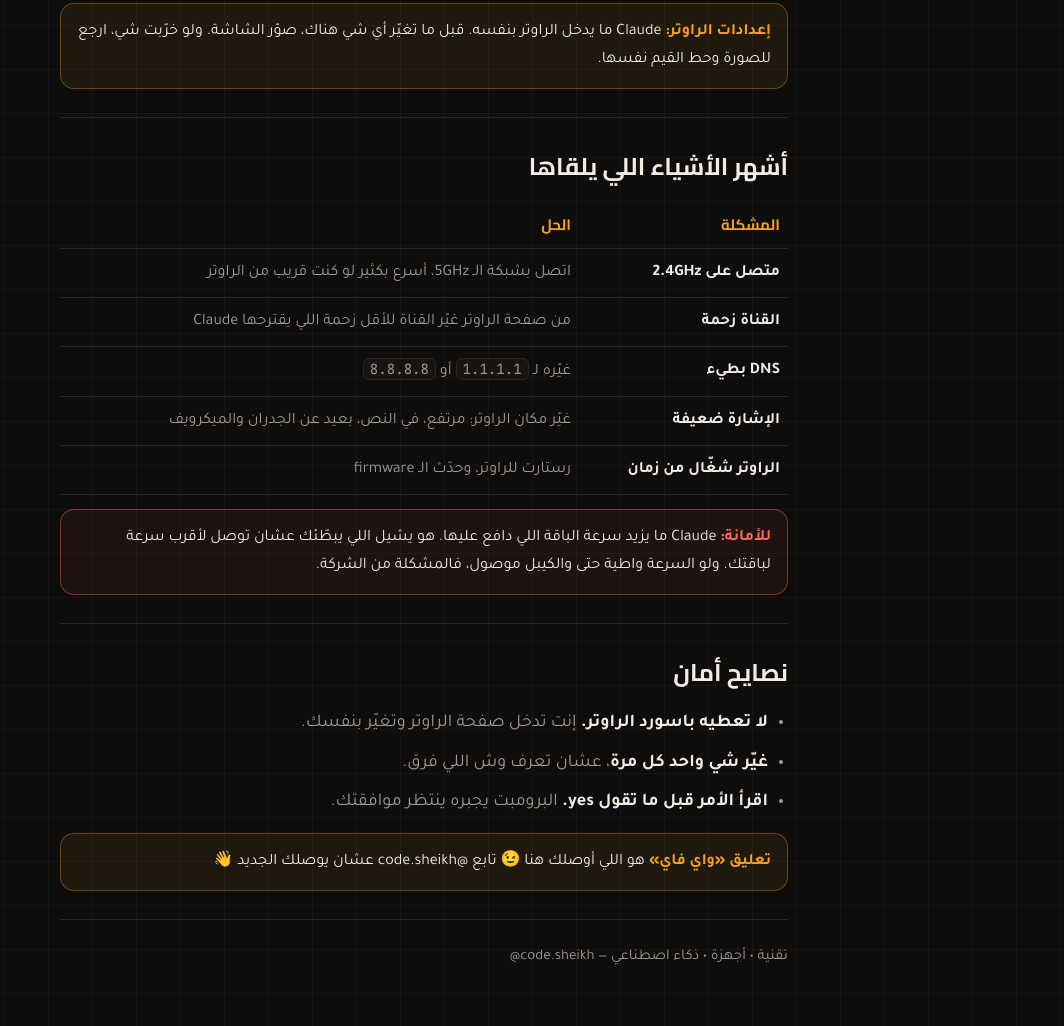
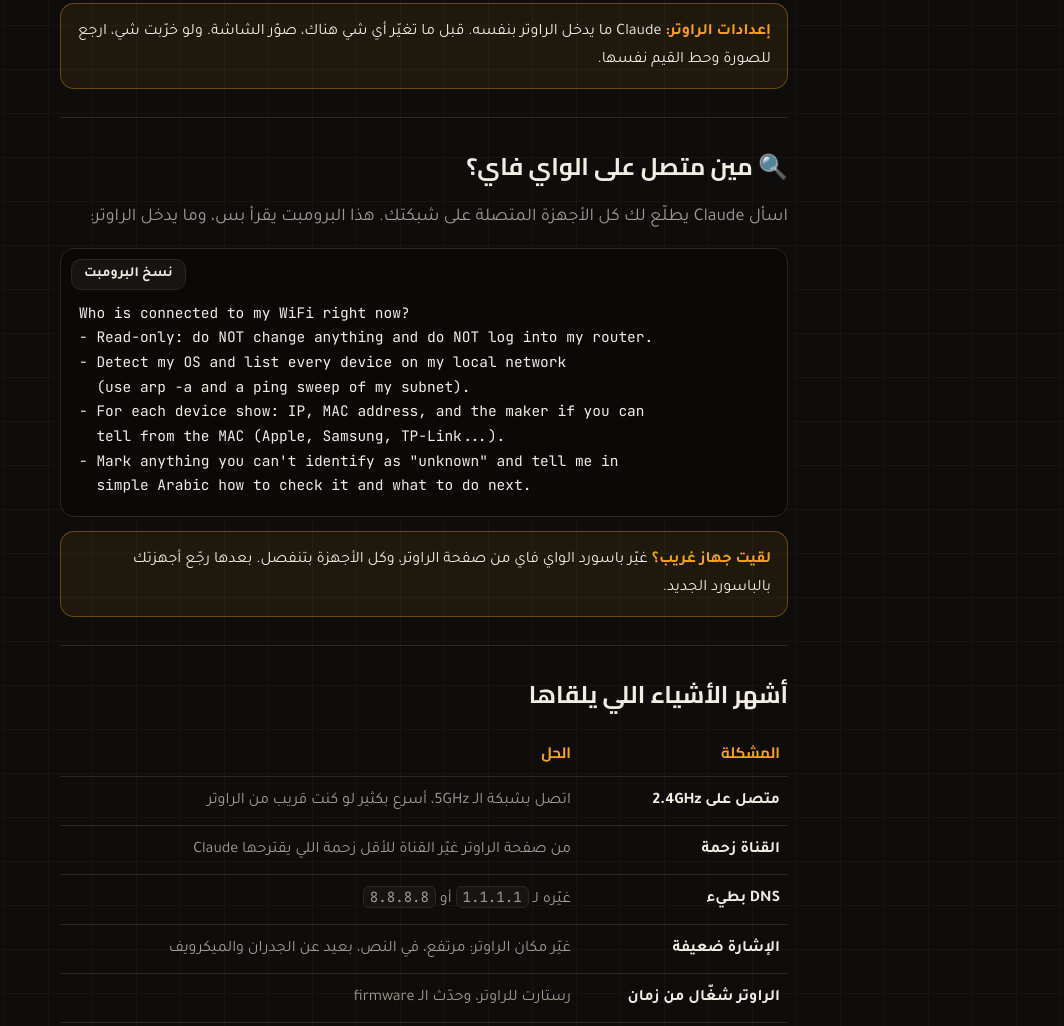
Before and after one commit to omar11169/wifi-claude-guide, a plain HTML site: page index.html in a window 1280 px wide. Shown: the part 2703-3729 px from the top of the page, without its empty margins (216-1280 px from the left). Drawn offline with Linux system fonts and the light colour scheme.

Commit message:
Add who's-connected prompt
Co-Authored-By: Claude Opus 5.5 <noreply@anthropic.com>
Claude-Session: https://claude.ai/code/session_013cHZrF9sqkp6ucSHDwaig3

```diff
--- a/index.html
+++ b/index.html
@@ -183,6 +183,20 @@ sudo dscacheutil -flushcache</pre></div>
   </section>
 
   <section>
+    <h2>🔍 مين متصل على الواي فاي؟</h2>
+    <p style="margin:0;color:var(--muted)">اسأل Claude يطلّع لك كل الأجهزة المتصلة على شبكتك. هذا البرومبت يقرأ بس، وما يدخل الراوتر:</p>
+    <div class="cmd"><button class="copy" type="button">نسخ البرومبت</button><pre class="ltr">Who is connected to my WiFi right now?
+- Read-only: do NOT change anything and do NOT log into my router.
+- Detect my OS and list every device on my local network
+  (use arp -a and a ping sweep of my subnet).
+- For each device show: IP, MAC address, and the maker if you can
+  tell from the MAC (Apple, Samsung, TP-Link...).
+- Mark anything you can&#x27;t identify as &quot;unknown&quot; and tell me in
+  simple Arabic how to check it and what to do next.</pre></div>
+    <div class="note"><b>لقيت جهاز غريب؟</b> غيّر باسورد الواي فاي من صفحة الراوتر، وكل الأجهزة بتنفصل. بعدها رجّع أجهزتك بالباسورد الجديد.</div>
+  </section>
+
+  <section>
     <h2>أشهر الأشياء اللي يلقاها</h2>
     <div class="tbl"><table>
       <tr><th>المشكلة</th><th>الحل</th></tr>
```
